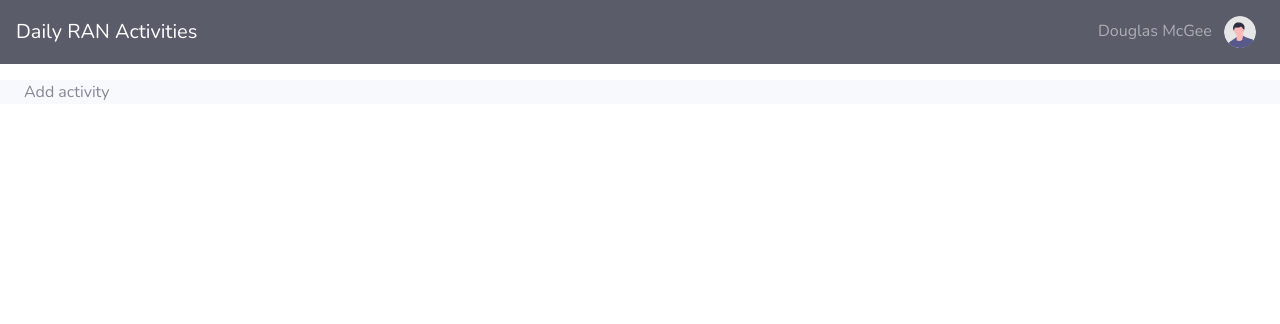
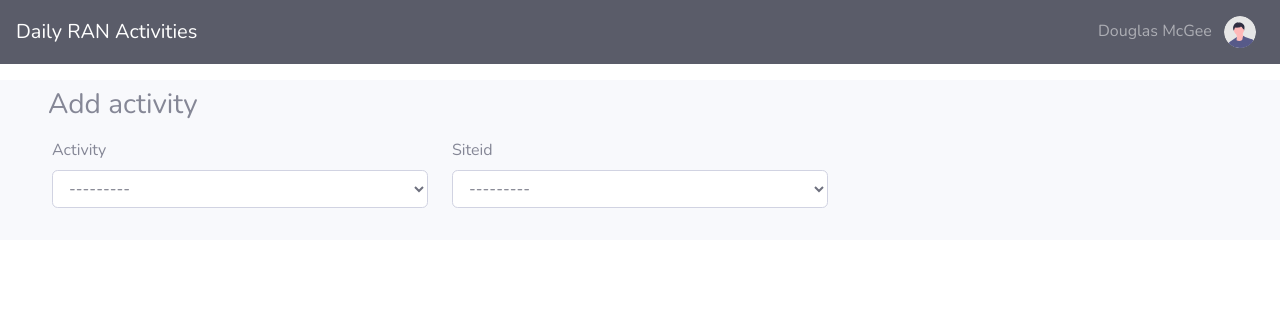
Before and after one commit to json2x/asset_inventory_database_v3.0, a Django app: page /edrar/activity/add in a window 1280 px wide. Shown: the top 324 px of the page. Run offline with Django 3.2, Linux system fonts and the light colour scheme; data that the repository does not hold is empty; some libraries are stand-ins or nearby versions.

Commit message:
Updated trx datamodel, starting add activity form. Saving this point to create new branch.

```diff
--- /dev/null
+++ b/edrar/forms.py
@@ -0,0 +1,51 @@
+
+from django import forms
+from django.forms import Form, ModelForm
+from django.contrib.auth.models import User
+from .models import DailyActivity, Activity, SiteStatus
+from api.models import SmartSite
+
+class DailyActivityModelForm(ModelForm):
+
+    class Meta:
+        model = DailyActivity
+        fields = [
+            'date_logged', 'tech', 'user', 'counterpart', 'activity', 'site_status',
+            'rfs_count', 'siteid', 'vendor', 'homing', 'bts_id', 'device_name',
+            'equipment_type', 'trx_config', 'iub_type', 'bandwidth', 'sac', 'cell_id',
+            'cell_name', 'lac', 'pci', 'omip', 's1_c', 's1_u', 'remarks'
+        ]
+
+class DailyActivityForm(Form):
+    activity = forms.ModelChoiceField(queryset=Activity.objects.all())
+    siteid = forms.ModelChoiceField(queryset=SmartSite.objects.all())
+
+    device_name = forms.CharField(max_length=250)
+    tech = forms.CharField(max_length=250)
+    band = forms.CharField(max_length=250)
+    vendor = forms.CharField(max_length=250)
+    homing = forms.CharField(max_length=250)
+    bts_id = forms.CharField(max_length=250)
+
+    equipment_type = forms.CharField(max_length=250)
+    trx_config = forms.CharField(max_length=250)
+    bandwidth = forms.IntegerField()
+    sac = forms.CharField(max_length=250)
+    cell_id = forms.CharField(max_length=250)
+    cell_name = forms.CharField(max_length=250)
+    lac = forms.CharField(max_length=250)
+    pci = forms.CharField(max_length=250)
+    omip = forms.CharField(max_length=250)
+    s1_c = forms.CharField(max_length=250)
+    s1_u = forms.CharField(max_length=250)
+
+    site_status = forms.ModelChoiceField(queryset=SiteStatus.objects.all())
+    user = forms.ModelChoiceField(queryset=User.objects.all())
+    counterpart = forms.CharField(max_length=250)
+    rfs_count = forms.IntegerField()
+    remarks = forms.CharField(max_length=250)
+
+    def __init__(self, *args, **kwargs):
+        super(DailyActivityForm, self).__init__(*args, **kwargs)
+        for visible in self.visible_fields():
+            visible.field.widget.attrs['class'] = 'form-control'
--- a/edrar/templates/edrar/activity_add.html
+++ b/edrar/templates/edrar/activity_add.html
@@ -1,6 +1,24 @@
 {% extends 'edrar/edrar_base_template.html'%}
 {% block content %}
-Add activity
+<h3 class="mx-4 my-2">Add activity</h3>
+<form action="#"></form>
+    {% csrf_token %}
+    <div class="row m-3">
+        <div class="col">
+            <div class="form-group">
+                <label for="activity">Activity</label>
+                {{form.activity}}
+            </div>
+        </div>
+        <div class="col">
+            <div class="form-group">
+                <label for="siteid">Siteid</label>
+                {{form.siteid}}
+            </div>
+        </div>
+        <div class="col"></div>
+    </div>
+</form>
 {% endblock content %}
 {% block customJs %}
 <script>
--- a/edrar/views.py
+++ b/edrar/views.py
@@ -1,5 +1,7 @@
 from django.shortcuts import render
 from django.http import HttpResponse
+
+from .forms import DailyActivityForm
 
 # Create your views here.
 #-------------------------------------
@@ -10,4 +12,4 @@ def home(request):
 
 def activity_add(request):
 
-    return render(request, 'edrar/activity_add.html')
+    return render(request, 'edrar/activity_add.html', {'form': DailyActivityForm})
```
Also changed, not shown: api/migrations/0003_auto_20210804_1405.py (added), edrar/migrations/0003_dailyactivity_trx.py (added).
